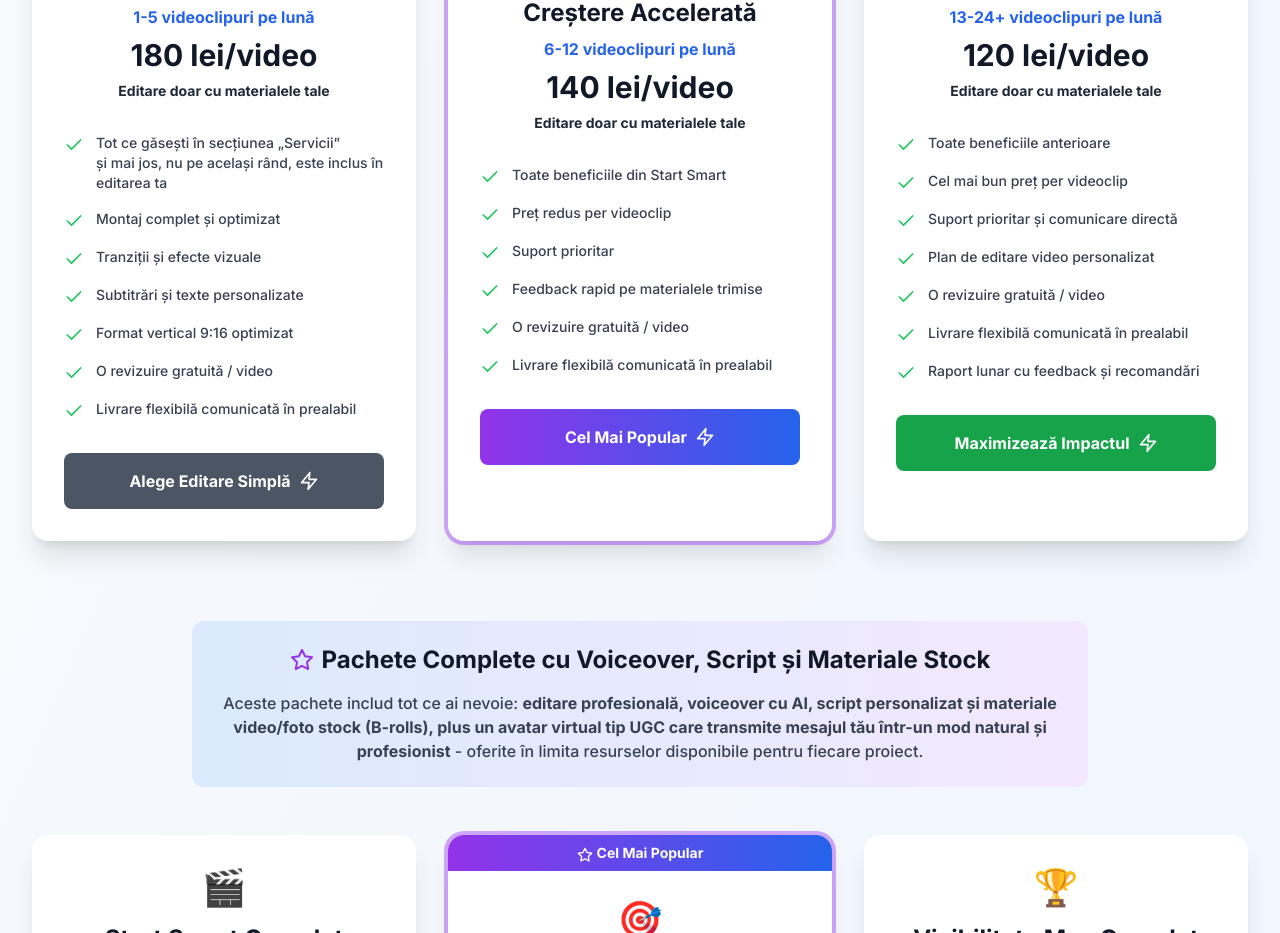
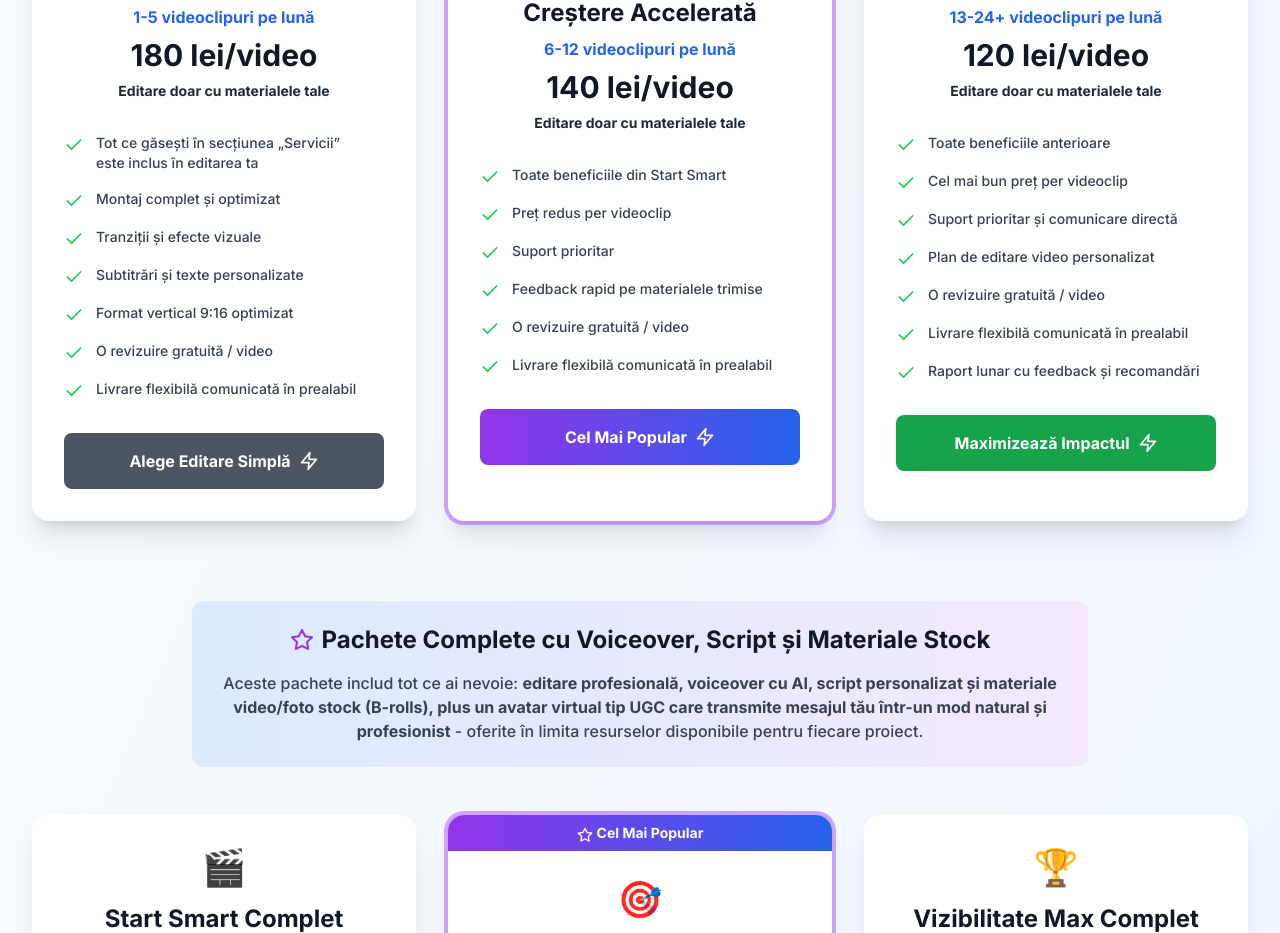
Before and after one commit to laurBk1/vision2, a React (Vite) app: page / in a window 1280 px wide. Shown: the part 10319-11252 px from the top of the page. Built offline with nearby package versions, Linux system fonts and the light colour scheme.

Commit message:
Updated Pricing.tsx

```diff
--- a/src/components/Pricing.tsx
+++ b/src/components/Pricing.tsx
@@ -20,7 +20,7 @@ const Pricing = () => {
       features: [
         <>
         Tot ce găsești în secțiunea „Servicii”<br />
-        și mai jos, nu pe același rând, este inclus în editarea ta
+        este inclus în editarea ta
       </>,
         'Montaj complet și optimizat',
         'Tranziții și efecte vizuale',
```
